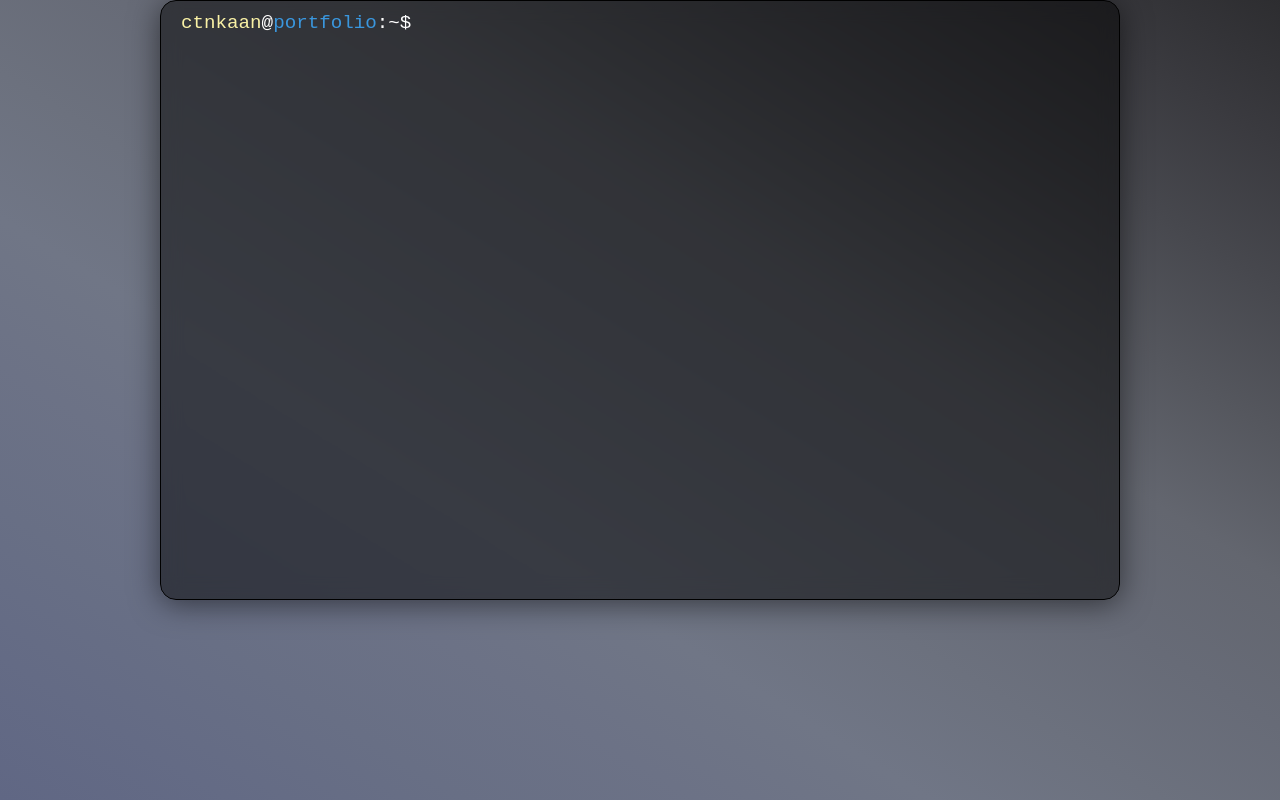
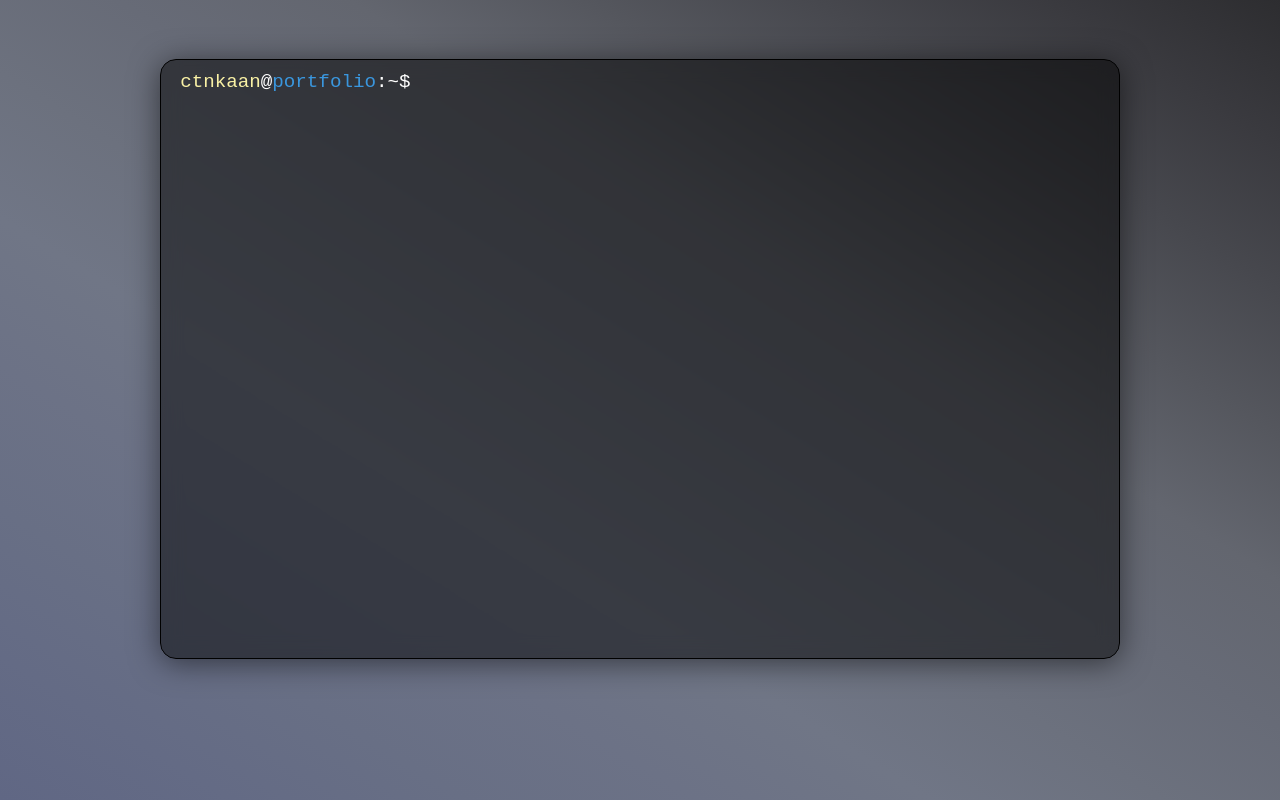
Before and after one commit to ctnkaan/terminal-website, a Next.js app: page / in a window 1280 px wide. Built offline with nearby package versions, Linux system fonts and the light colour scheme.

Commit message:
alignment changes

```diff
--- a/components/Terminal.tsx
+++ b/components/Terminal.tsx
@@ -1,5 +1,4 @@
 import React, {useRef, useEffect} from 'react'
-import { Container } from 'react-bootstrap'
 import styles from "../styles/terminal.module.css";
 import PreviousInputs from './PreviousInputs';
 import TerminalText from './TerminalText';
@@ -30,11 +29,11 @@ const Terminal = () => {
     return (
         //@ts-ignore-next-line
         <div className={styles.bg} onClick={(e) => { promptRef.current.focus()}}>
-            <Container>
+            <div>
                 <PreviousInputs inputs={inputs}/>
-            </Container>
+            </div>
 
-            <Container className={styles.container}>
+            <div className={styles.container}>
                 <TerminalText />
                 <input
                     ref={promptRef}
@@ -43,7 +42,7 @@ const Terminal = () => {
                     autoFocus={true}
                     onKeyPress={(e) => {handleInput(e)}}
                 />
-            </Container>
+            </div>
         </div>
     )
 }
--- a/pages/index.tsx
+++ b/pages/index.tsx
@@ -5,6 +5,7 @@ import styles from "../styles/index.module.css";
 const Home: NextPage = () => {
   return (
     <div className={styles.bg}>
+      <div className={styles.marginDiv}></div>
       <Terminal />
     </div>
   );
--- a/styles/index.module.css
+++ b/styles/index.module.css
@@ -2,4 +2,9 @@
   background-image: linear-gradient(to left bottom, #2d2d30, #3a3a3f, #47484e, #55575e, #63666f, #676b77, #6c717e, #707686, #6c7286, #686f85, #646b85, #606784);
   height: 100vh;
   width: 100wv;
+}
+
+.marginDiv {
+  height: 1vh;
+  margin-bottom: 4%;
 }/*# sourceMappingURL=index.module.css.map */
--- a/styles/index.module.scss
+++ b/styles/index.module.scss
@@ -3,3 +3,8 @@
     height: 100vh;
     width: 100wv;
 }
+
+.marginDiv {
+    height: 1vh;
+    margin-bottom: 4%;
+}
--- a/styles/terminalText.module.css
+++ b/styles/terminalText.module.css
@@ -4,6 +4,7 @@
   line-height: 1.5;
   margin: 0;
   padding: 0.5rem;
+  padding-left: 1.2rem;
 }
 
 .workspace {
--- a/styles/terminalText.module.scss
+++ b/styles/terminalText.module.scss
@@ -4,6 +4,7 @@
     line-height: 1.5;
     margin: 0;
     padding: 0.5rem;
+    padding-left: 1.2rem;
 }
 
 .workspace {
```
Also changed, not shown: 2 other files (tests, documents, lock files or other folders).
